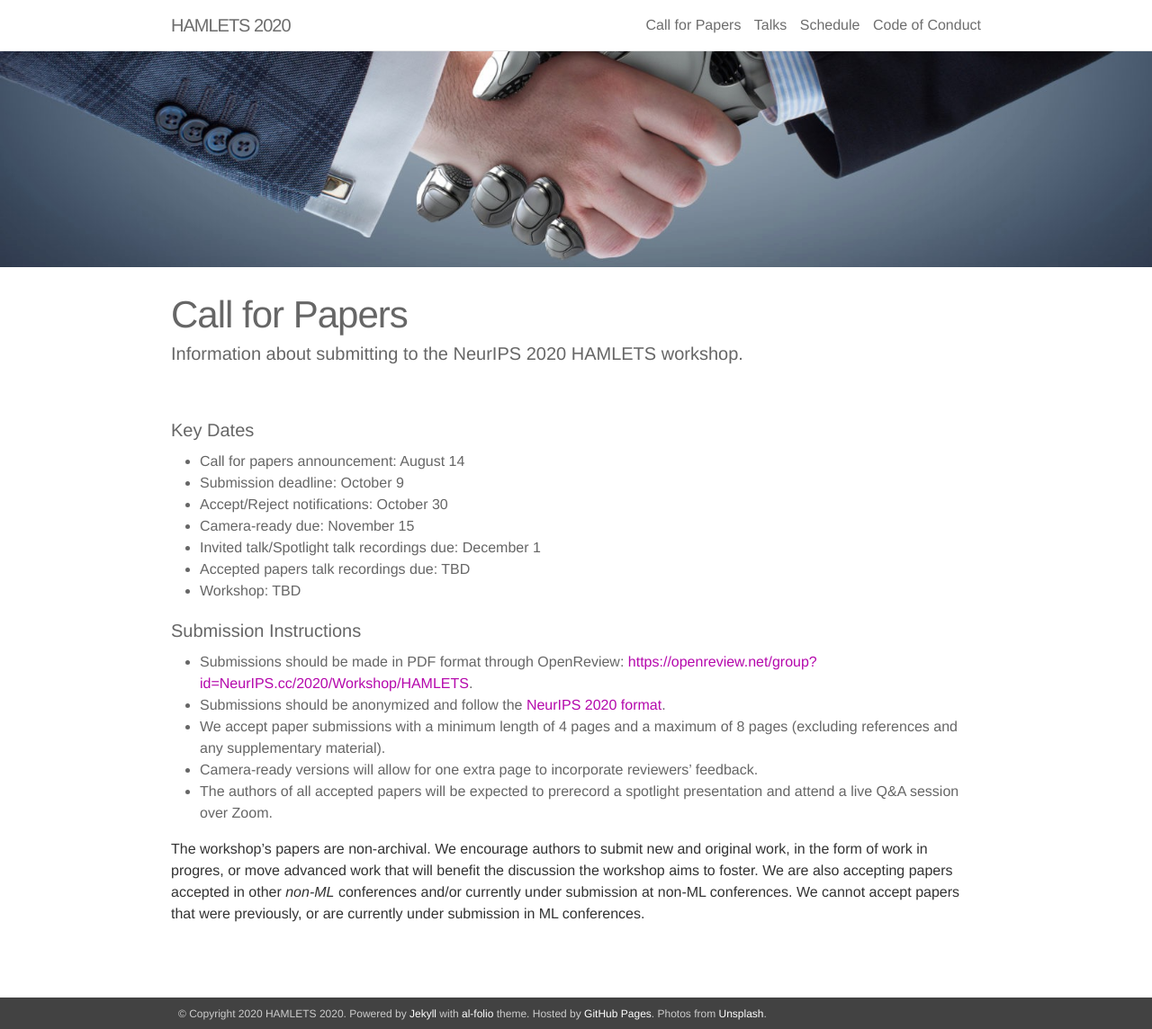
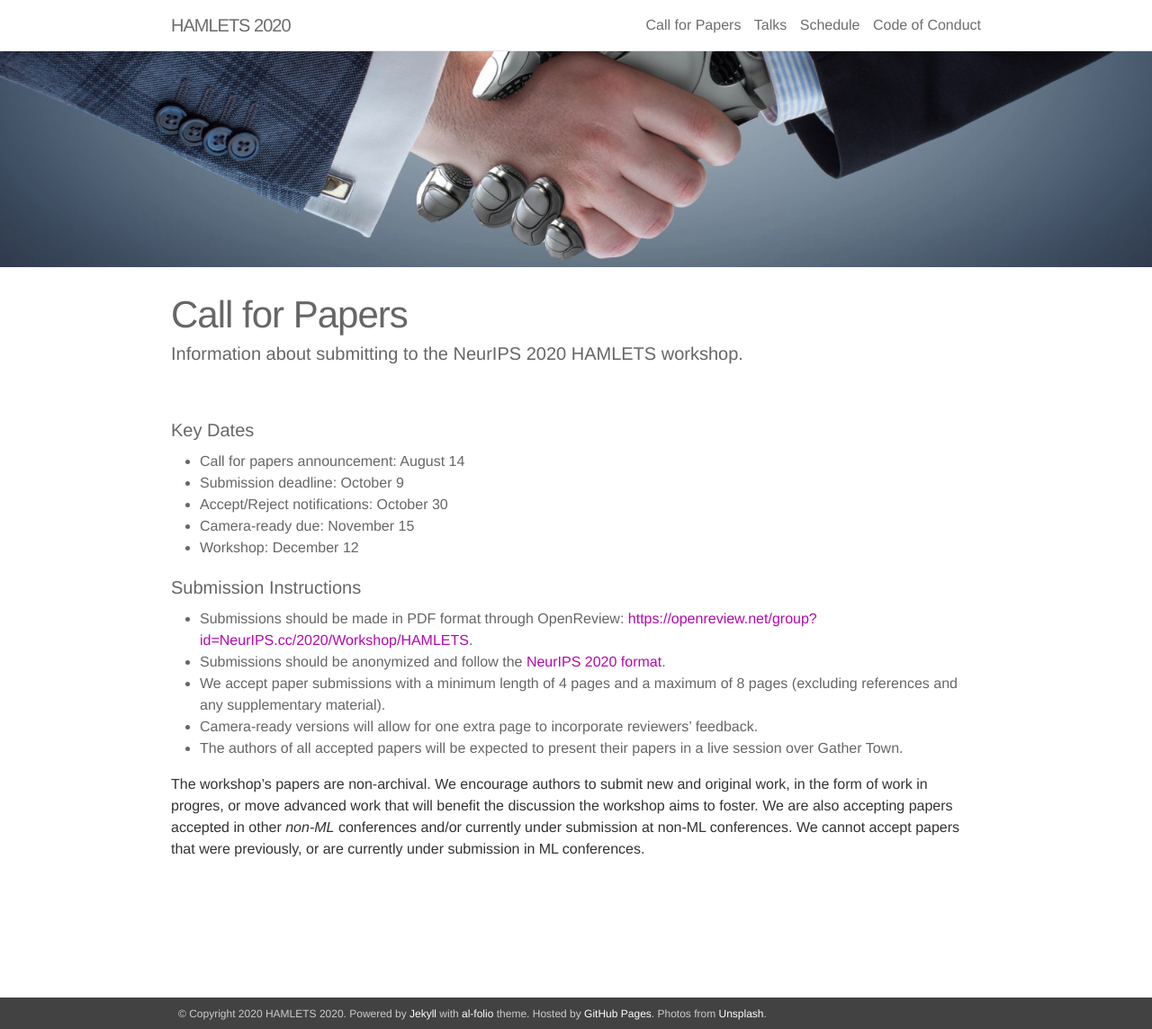
Before and after one commit to hamlets-workshop/hamlets-workshop.github.io, a Jekyll site: the page built from _pages/04_instructions.md, in a window 1280 px wide and 1144 px high. Shown: the whole window at 90% size. Built offline with Jekyll 4.4.1, drawn with Linux system fonts in a browser that asks for light colours; nearby versions of some CDN libraries.

Commit message:
Fixed homepage

```diff
--- a/_pages/04_instructions.md
+++ b/_pages/04_instructions.md
@@ -11,9 +11,7 @@ description: Information about submitting to the NeurIPS 2020 HAMLETS workshop.
 * Submission deadline: October 9
 * Accept/Reject notifications: October 30
 * Camera-ready due: November 15
-* Invited talk/Spotlight talk recordings due: December 1
-* Accepted papers talk recordings due: TBD
-* Workshop: TBD
+* Workshop: December 12
 
 #### Submission Instructions
 
@@ -21,6 +19,6 @@ description: Information about submitting to the NeurIPS 2020 HAMLETS workshop.
 * Submissions should be anonymized and follow the [NeurIPS 2020 format](https://nips.cc/Conferences/2020/PaperInformation/StyleFiles).
 * We accept paper submissions with a minimum length of 4 pages and a maximum of 8 pages (excluding references and any supplementary material).
 * Camera-ready versions will allow for one extra page to incorporate reviewers’ feedback.
-* The authors of all accepted papers will be expected to prerecord a spotlight presentation and attend a live Q&A session over Zoom.
+* The authors of all accepted papers will be expected to present their papers in a live session over Gather Town.
 
 The workshop's papers are non-archival. We encourage authors to submit new and original work, in the form of work in progres, or move advanced work that will benefit the discussion the workshop aims to foster. We are also accepting papers accepted in other *non-ML* conferences and/or currently under submission at non-ML conferences. We cannot accept papers that were previously, or are currently under submission in ML conferences.
```
